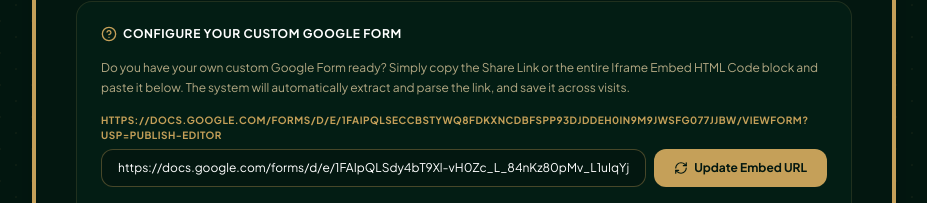
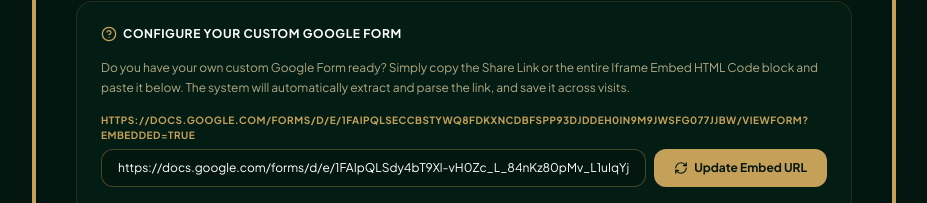
Before and after one commit to datasolver/quran-class-poster, a React (Vite) app: page / in a window 1280 px wide. Both pictures are taken after a click on the button "Customize Form Link". Shown: the part 3227-3430 px from the top of the page, without its empty margins (176-1103 px from the left). Built offline with nearby package versions, Linux system fonts and the light colour scheme; a web font is replaced by a local one.

Commit message:
fix: update default Google Form URL to use embedded view

```diff
--- a/src/components/RegistrationForm.tsx
+++ b/src/components/RegistrationForm.tsx
@@ -224,7 +224,7 @@
                     <form onSubmit={handleSaveUrl} className="space-y-3">
                       <div>
                         <label className="block text-[10px] font-bold text-brand-gold uppercase tracking-wider mb-1.5">
-                          https://docs.google.com/forms/d/e/1FAIpQLSeCcbSTywq8fDkxNCDBFSpP93djDdeh0In9M9JWsFg077JJbw/viewform?usp=publish-editor
+                          https://docs.google.com/forms/d/e/1FAIpQLSeCcbSTywq8fDkxNCDBFSpP93djDdeh0In9M9JWsFg077JJbw/viewform?embedded=true
                         </label>
                         <div className="flex flex-col sm:flex-row gap-2">
                           <input
```
